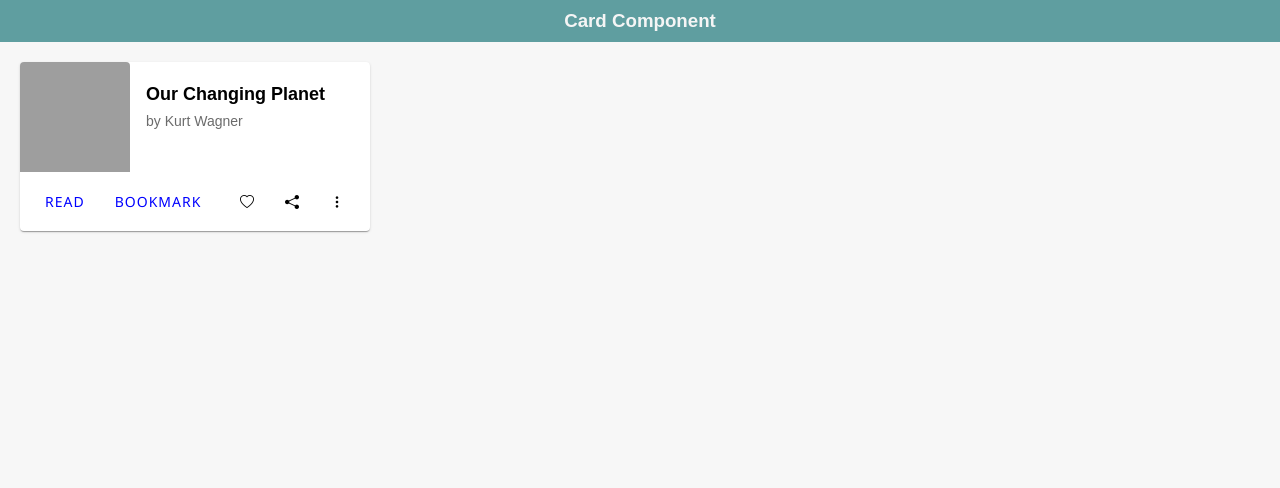
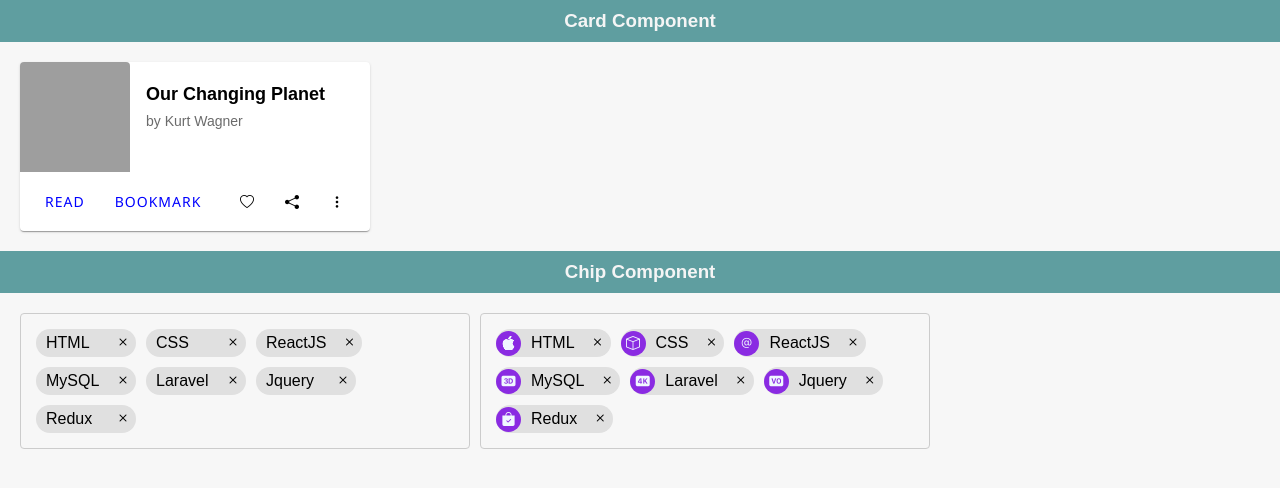
Before and after one commit to sanketr43/neog-assignments, a plain HTML site: page index.html in a window 1280 px wide. Drawn offline with nearby package versions, Linux system fonts and the light colour scheme; grey boxes are pictures that could not be loaded.

Commit message:
chip component added.

```diff
--- a/css/style.css
+++ b/css/style.css
@@ -22,6 +22,8 @@ a{
 
 .component{
     margin: 20px 20px;
+    display: flex;
+    gap: 10px;
 }
 
 /*button element start*/
@@ -113,3 +115,65 @@ a{
 }
 
 /*card component end*/
+
+/*chip component start*/
+.chip-container{
+    width: 450px;
+    padding: 10px;
+    border: solid 1px #ccc;
+    border-radius: 4px;
+    background: #F7F7F7;
+    display: flex;
+    flex-wrap: wrap;
+}
+
+.chip{
+    cursor: context-menu;
+    background: #e0e0e0;
+    border-radius: 20px;
+    display: flex;
+    justify-content: space-between;
+    align-items: center;
+    margin: 5px;
+    min-width: 100px;
+}
+
+.chip:hover{
+    background: #cdcdcd;
+}
+
+.chip-text{
+    padding: 5px 10px;
+}
+
+.chip span:first-child{
+    margin-right: auto;
+    width: 25px;
+    height: 25px;
+    display: flex;
+    align-items: center;
+    justify-content: center;
+    border-radius: 20px;
+    background: #949494;
+    color: aliceblue;
+    font-size: 14px;
+    background: blueviolet;
+}
+
+.chip span:last-child{
+    margin-left: auto;
+    width: 20px;
+    height: 20px;
+    display: flex;
+    align-items: center;
+    justify-content: center;
+    cursor: pointer;
+    border-radius: 50%;
+    margin: 3px;
+}
+
+.chip span:last-child:hover{
+    background: #949494;
+}
+
+/*chip component end*/
--- a/index.html
+++ b/index.html
@@ -34,5 +34,79 @@
             </div>
         </div>
     </div>
+    <div class="header">
+        <h3>Chip Component</h3>
+    </div>
+    <div class="component">
+
+        <div class="chip-container">
+            <div class="chip">
+                <div class="chip-text">HTML</div>
+                <span><i class="bi bi-x"></i></span>
+            </div>
+            <div class="chip">
+                <div class="chip-text">CSS</div>
+                <span><i class="bi bi-x"></i></span>
+            </div>
+            <div class="chip">
+                <div class="chip-text">ReactJS</div>
+                <span><i class="bi bi-x"></i></span>
+            </div>
+            <div class="chip">
+                <div class="chip-text">MySQL</div>
+                <span><i class="bi bi-x"></i></span>
+            </div>
+            <div class="chip">
+                <div class="chip-text">Laravel</div>
+                <span><i class="bi bi-x"></i></span>
+            </div>
+            <div class="chip">
+                <div class="chip-text">Jquery</div>
+                <span><i class="bi bi-x"></i></span>
+            </div>
+            <div class="chip">
+                <div class="chip-text">Redux</div>
+                <span><i class="bi bi-x"></i></span>
+            </div>
+        </div>
+
+        <div class="chip-container">
+            <div class="chip">
+                <span><i class="bi bi-apple"></i></span>
+                <div class="chip-text">HTML</div>
+                <span><i class="bi bi-x"></i></span>
+            </div>
+            <div class="chip">
+                <span><i class="bi bi-box"></i></span>
+                <div class="chip-text">CSS</div>
+                <span><i class="bi bi-x"></i></span>
+            </div>
+            <div class="chip">
+                <span><i class="bi bi-at"></i></span>
+                <div class="chip-text">ReactJS</div>
+                <span><i class="bi bi-x"></i></span>
+            </div>
+            <div class="chip">
+                <span><i class="bi bi-badge-3d-fill"></i></span>
+                <div class="chip-text">MySQL</div>
+                <span><i class="bi bi-x"></i></span>
+            </div>
+            <div class="chip">
+                <span><i class="bi bi-badge-4k-fill"></i></span>
+                <div class="chip-text">Laravel</div>
+                <span><i class="bi bi-x"></i></span>
+            </div>
+            <div class="chip">
+                <span><i class="bi bi-badge-vo-fill"></i></span>
+                <div class="chip-text">Jquery</div>
+                <span><i class="bi bi-x"></i></span>
+            </div>
+            <div class="chip">
+                <span><i class="bi bi-bag-check-fill"></i></span>
+                <div class="chip-text">Redux</div>
+                <span><i class="bi bi-x"></i></span>
+            </div>
+        </div>
+    </div>
 </body>
 </html>
```
